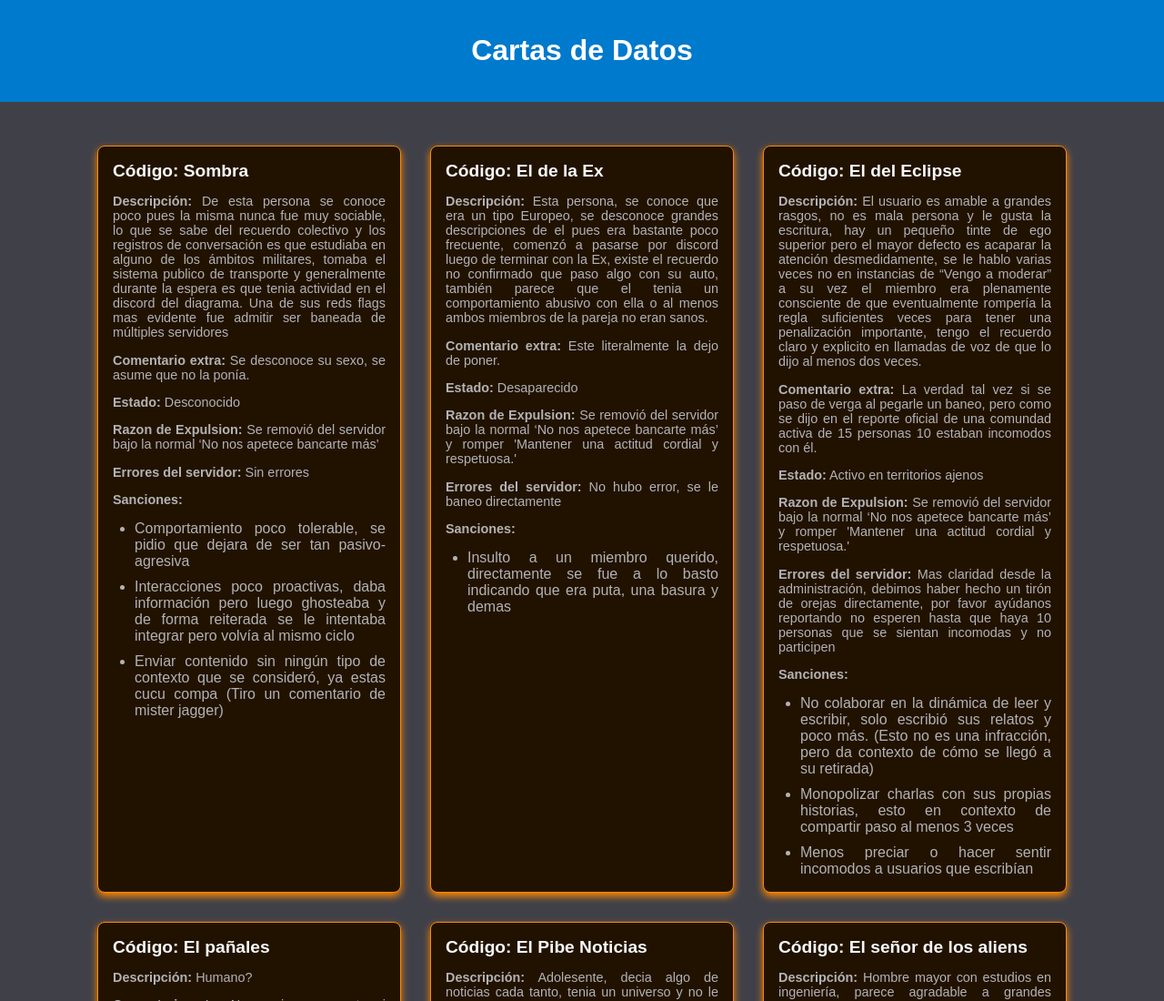
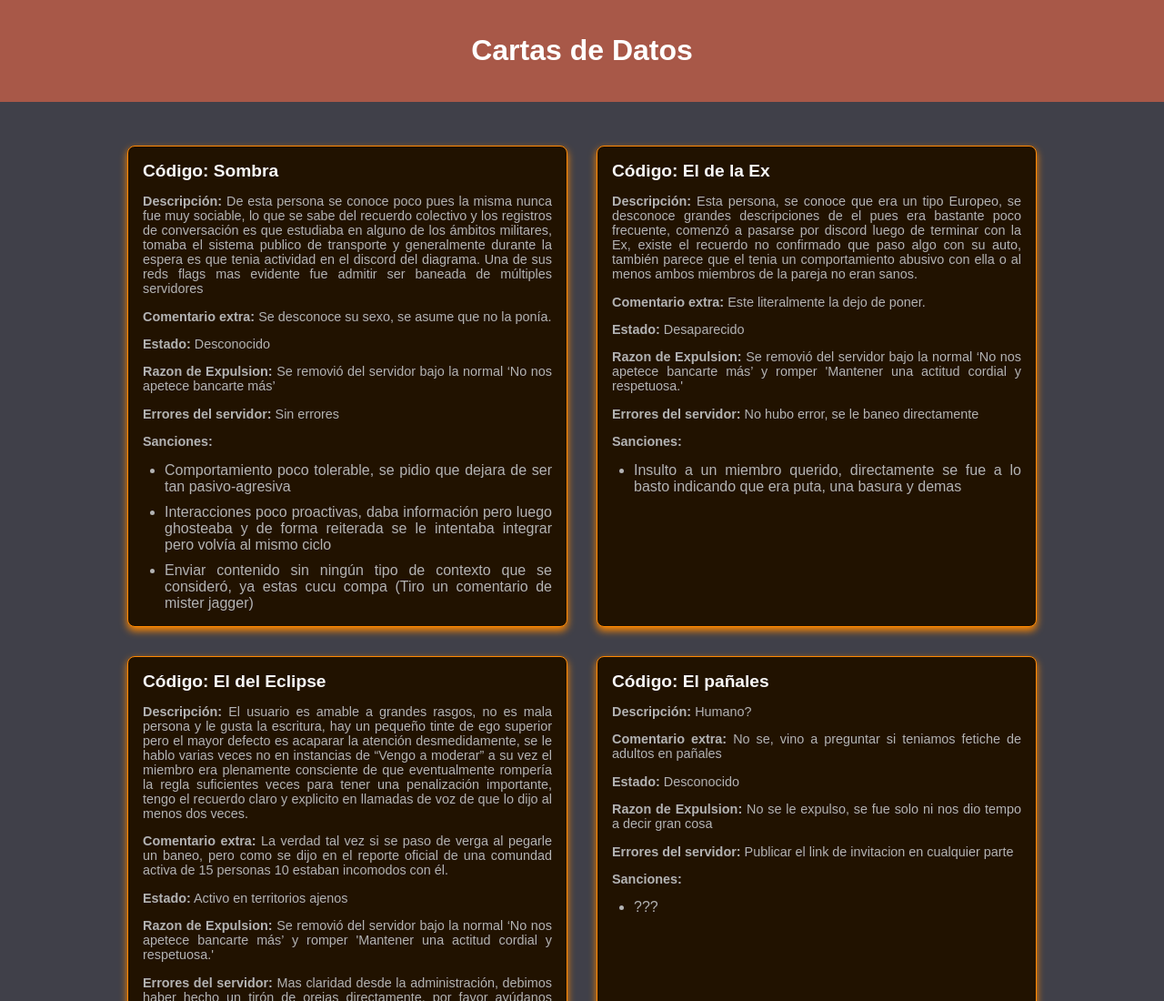
Before and after one commit to JabDelDiagrama/CartasDeBan, a plain HTML site: page index.html in a window 1280 px wide. Shown: the top 1100 px of the page at 91% size. Drawn offline with Linux system fonts and the light colour scheme.

Commit message:
Update styles.css

```diff
--- a/styles.css
+++ b/styles.css
@@ -7,7 +7,7 @@ body {
 
 header {
     text-align: center;
-    background-color: #007acc;
+    background-color: #a85848;
     color: white;
     padding: 1rem 0;
 }
@@ -28,7 +28,7 @@ main {
     box-shadow: 0 4px 8px #ff8800;
     margin: 1rem;
     padding: 1rem;
-    width: 300px;
+    width: 450px;
 }
 
 .card h2 {
```
